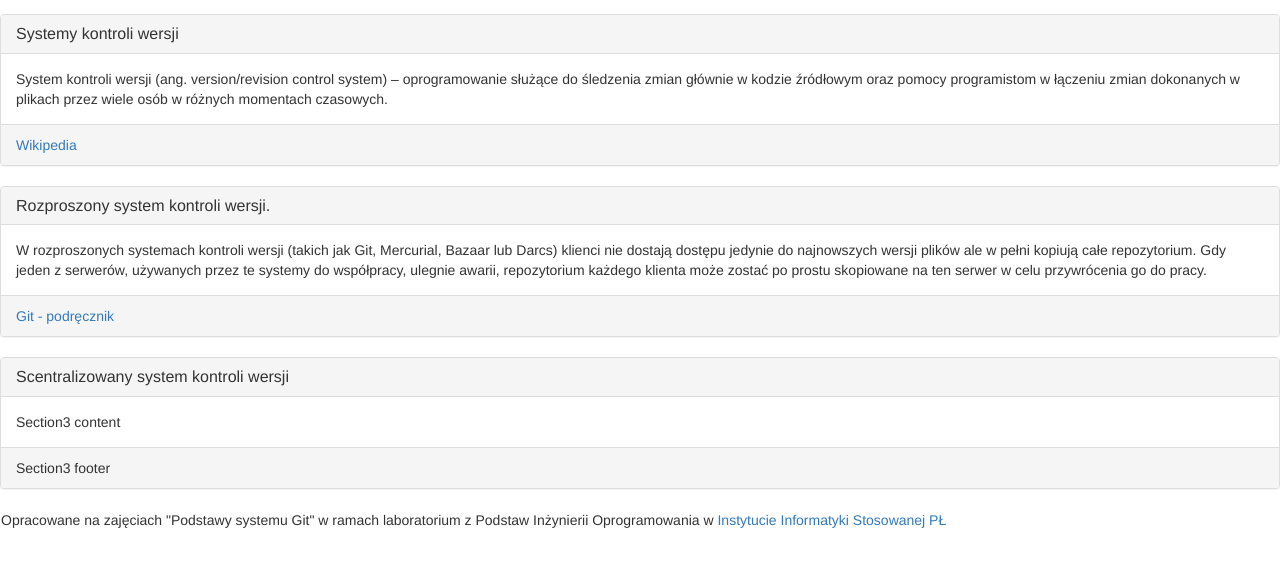
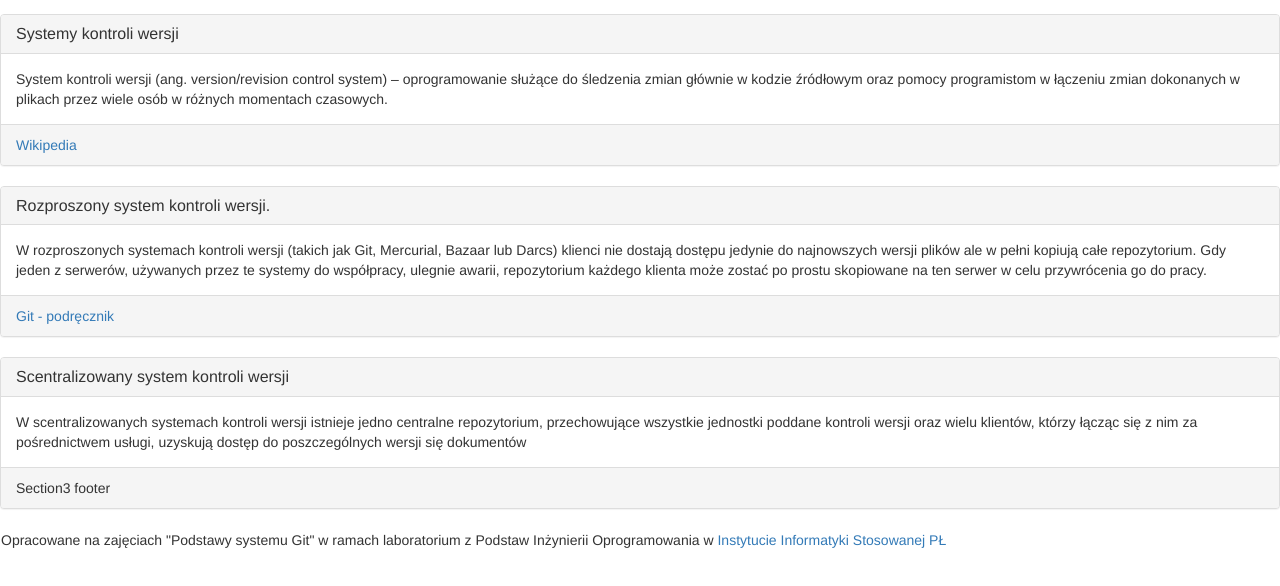
Before and after one commit to 180169/iislabpio_180169, a plain HTML site: page index.html in a window 1280 px wide. Shown: the part 58-644 px from the top of the page. Drawn offline with nearby package versions, Linux system fonts and the light colour scheme.

Commit message:
15 commit

```diff
--- a/index.html
+++ b/index.html
@@ -43,7 +43,7 @@
 <h3 class="panel-title">Scentralizowany system kontroli wersji</h3>
 </div>
 <div class="panel-body">
-Section3 content
+W scentralizowanych systemach kontroli wersji istnieje jedno centralne repozytorium, przechowujące wszystkie jednostki poddane kontroli wersji oraz wielu klientów, którzy łącząc się z nim za pośrednictwem usługi, uzyskują dostęp do poszczególnych wersji się dokumentów
 </div>
 <footer class="panel-footer">
 Section3 footer
```
